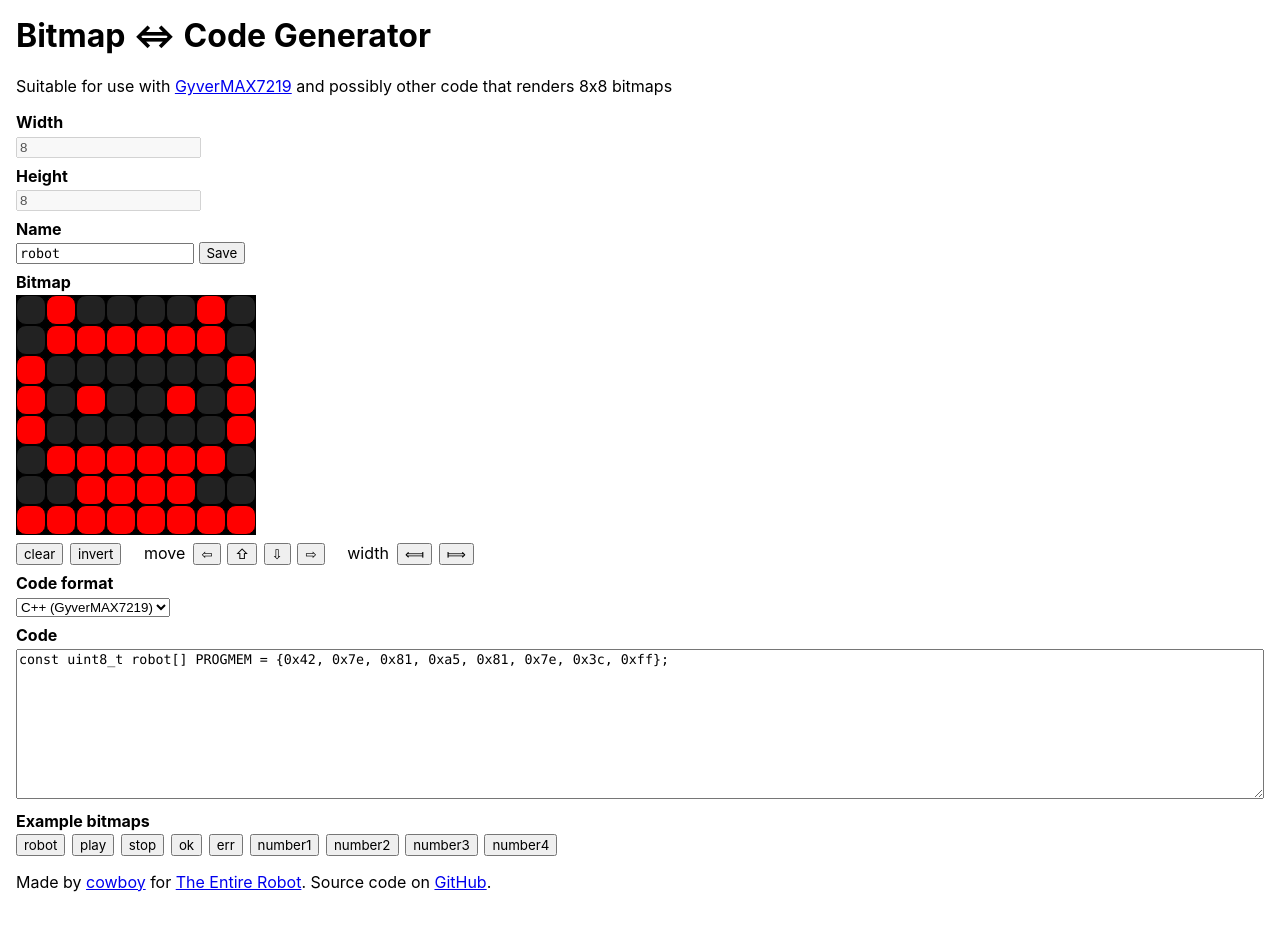
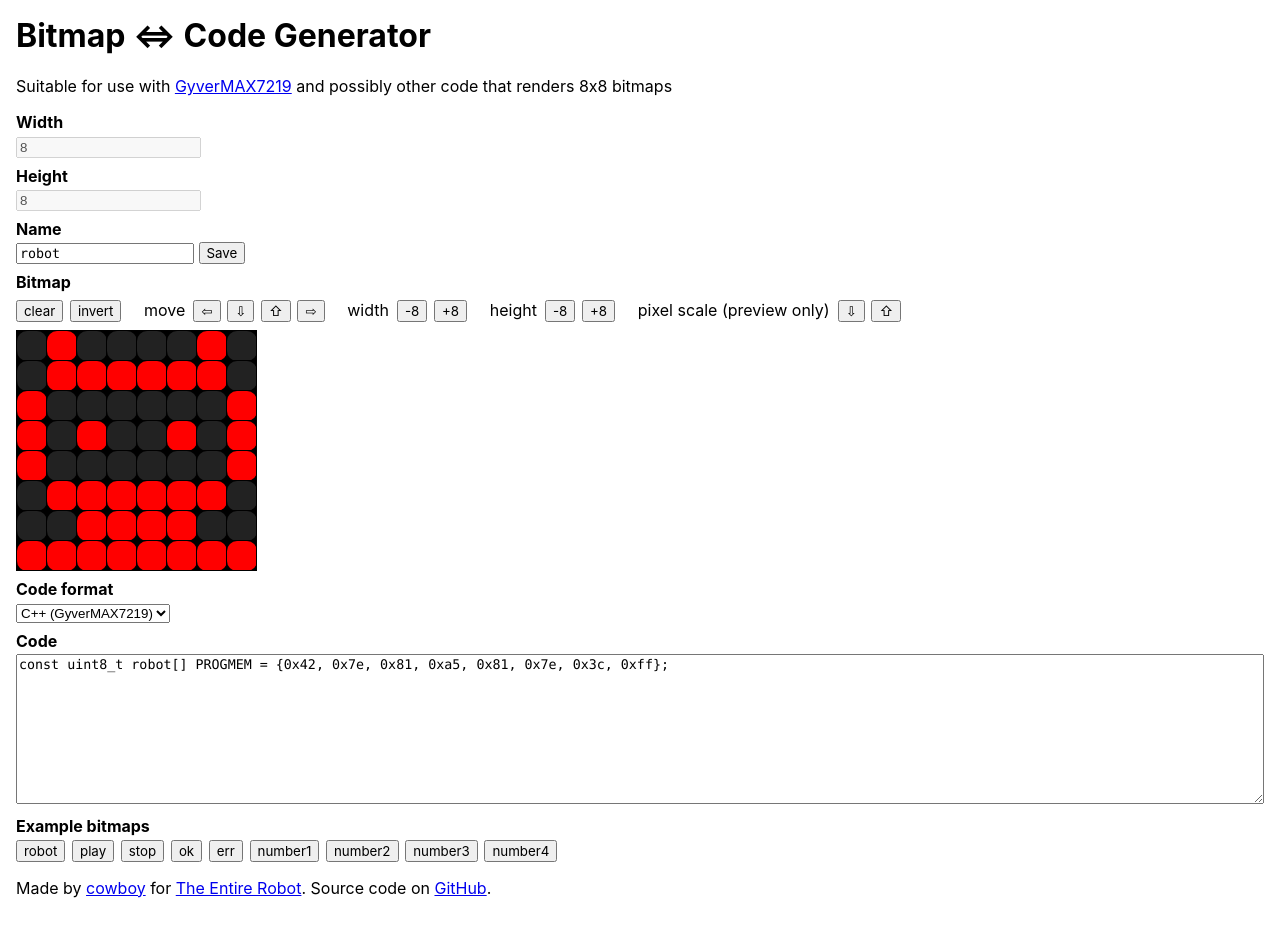
Before and after one commit to cowboy/bitmap-code-generator, a Next.js app: page / in a window 1280 px wide. Built offline with nearby package versions, Linux system fonts and the light colour scheme.

Commit message:
Allow height changing and bitmap scaline

```diff
--- a/components/Bitmap.js
+++ b/components/Bitmap.js
@@ -1,15 +1,14 @@
 import * as React from 'react'
 import cx from 'classnames'
-import { getWidth, widthMultiple } from './transforms'
+import { getSize, sizeMultiple } from './transforms'
 
 import styles from './Bitmap.module.css'
 
-export const Bitmap = ({ bitmap, width, onChange }) => {
+export const Bitmap = ({ bitmap, width, scale, onChange, onScale }) => {
   const [dragState, setDragState] = React.useState(null)
 
   const bitmap2arr = (bitmap) =>
     bitmap.split('\n').map((line) => {
-      console.log(line.length, width)
       if (line.length < width) {
         line += ' '.repeat(width - line.length)
       }
@@ -37,7 +36,6 @@ export const Bitmap = ({ bitmap, width, onChange }) => {
   }
 
   const mouseUp = (x, y) => () => {
-    console.log('mouseUp', x, y)
     setDragState(null)
   }
 
@@ -63,16 +61,58 @@ export const Bitmap = ({ bitmap, width, onChange }) => {
   const shiftD = updater((arr) => [...arr.slice(-1), ...arr.slice(0, -1)])
   const incW = updater((arr) => arr.map((row) => [...row, false]))
   const decW = updater((arr) => {
-    const width = getWidth(arr.map((row) => row.length))
-    const newWidth = Math.floor((width - 1) / widthMultiple) * widthMultiple
+    const width = getSize(arr.map((row) => row.length))
+    const newWidth = Math.floor((width - 1) / sizeMultiple) * sizeMultiple
     if (newWidth !== 0) {
       return arr.map((row) => row.slice(0, newWidth))
     }
   })
+  const incH = updater((arr) => [
+    ...arr,
+    ...Array.from({ length: sizeMultiple }, () =>
+      Array.from({ length: sizeMultiple }, () => false)
+    ),
+  ])
+  const decH = updater((arr) => {
+    const height = arr.length
+    const newHeight = Math.floor((height - 1) / sizeMultiple) * sizeMultiple
+    if (newHeight !== 0) {
+      return arr.slice(0, newHeight)
+    }
+  })
+
+  const setScale = (multiplier) => () => {
+    const value = multiplier * scale
+    onScale({ target: { value } })
+  }
 
   return (
     <>
-      <table className={styles.table} onMouseLeave={mouseLeave}>
+      <div className={styles.buttons}>
+        <button onClick={clear}>clear</button>
+        <button onClick={invert}>invert</button>
+        <span>move</span>
+        <button onClick={shiftL}>⇦</button>
+        <button onClick={shiftD}>⇩</button>
+        <button onClick={shiftU}>⇧</button>
+        <button onClick={shiftR}>⇨</button>
+        <span>width</span>
+        <button onClick={decW}>-{sizeMultiple}</button>
+        <button onClick={incW}>+{sizeMultiple}</button>
+        <span>height</span>
+        <button onClick={decH}>-{sizeMultiple}</button>
+        <button onClick={incH}>+{sizeMultiple}</button>
+        <span>pixel scale (preview only)</span>
+        <button onClick={setScale(0.5)}>⇩</button>
+        <button onClick={setScale(2)}>⇧</button>
+      </div>
+      <style>{`.${styles.table} { --cell-size: ${30 * scale}px; }`}</style>
+      <table
+        className={styles.table}
+        onMouseLeave={mouseLeave}
+        cellSpacing="0"
+        cellPadding="0"
+      >
         {bitmap2arr(bitmap).map((arr, y) => (
           <tr key={y} className={styles.row}>
             {arr.map((pixel, x) => (
@@ -87,18 +127,6 @@ export const Bitmap = ({ bitmap, width, onChange }) => {
           </tr>
         ))}
       </table>
-      <div className={styles.buttons}>
-        <button onClick={clear}>clear</button>
-        <button onClick={invert}>invert</button>
-        <span>move</span>
-        <button onClick={shiftL}>⇦</button>
-        <button onClick={shiftU}>⇧</button>
-        <button onClick={shiftD}>⇩</button>
-        <button onClick={shiftR}>⇨</button>
-        <span>width</span>
-        <button onClick={decW}>⟽</button>
-        <button onClick={incW}>⟾</button>
-      </div>
     </>
   )
 }
--- a/components/Bitmap.module.css
+++ b/components/Bitmap.module.css
@@ -1,6 +1,7 @@
 .table {
   --cell-size: 30px;
   border-collapse: collapse;
+  border-spacing: 0;
   background: #000;
 }
 
@@ -10,11 +11,12 @@
 }
 
 .cell {
-  display: inline-block;
   width: var(--cell-size);
   background: #222;
   border: 1px solid #000;
   border-radius: calc(var(--cell-size) / 3);
+  margin: 0;
+  padding: 0;
 }
 
 .cell.on {
--- a/components/transforms.js
+++ b/components/transforms.js
@@ -1,4 +1,7 @@
+import store from 'store2'
 import { formatters } from './formatters'
+
+const transformStore = store.namespace('transform')
 
 export const transform =
   (state) =>
@@ -11,15 +14,15 @@ export const transform =
       state
     )
 
-export const widthMultiple = 8
-export const getWidth = (rowWidths) => {
-  const maxRowWidth = Math.max(...rowWidths)
-  return Math.ceil(maxRowWidth / widthMultiple) * widthMultiple
+export const sizeMultiple = 8
+export const getSize = (sizes) => {
+  const maxSize = Math.max(...sizes)
+  return Math.ceil(maxSize / sizeMultiple) * sizeMultiple
 }
 
 export const parseBitmap = ({ bitmap }) => {
   const lines = bitmap.split('\n')
-  const width = getWidth(lines.map((s) => s.length))
+  const width = getSize(lines.map((s) => s.length))
   const array = lines.map((s) => {
     s += ' '.repeat(width)
     s = s.replace(/ /g, '0').replace(/[^0]/g, '1').slice(0, width)
@@ -52,7 +55,7 @@ export const validateBitmap = ({ width, array }) => {
 }
 
 export const validateCode = ({ array, name, format }) => {
-  const width = getWidth(array.map((n) => n.toString(2).length))
+  const width = getSize(array.map((n) => n.toString(2).length))
   const hexDigits = (Math.pow(2, width) - 1).toString(16).length
   const hexValue = (n) => {
     const hexStr = `${'0'.repeat(hexDigits)}${n.toString(16)}`.slice(-hexDigits)
@@ -66,11 +69,17 @@ export const validateCode = ({ array, name, format }) => {
 export const validateDimensions = ({ bitmap, array }) => {
   if (bitmap) {
     const lines = bitmap.split('\n')
-    const width = getWidth(lines.map((s) => s.length))
+    const width = getSize(lines.map((s) => s.length))
     const height = lines.length
     return { width, height }
   }
-  const width = getWidth(array.map((n) => n.toString(2).length))
+  const width = getSize(array.map((n) => n.toString(2).length))
   const height = array.length
   return { width, height }
 }
+
+export const validateScale = ({ scale = transformStore('scale') || 1 }) => {
+  scale = Math.max(0.5, Math.min(scale, 2))
+  transformStore('scale', scale)
+  return { scale }
+}
--- a/pages/index.js
+++ b/pages/index.js
@@ -11,6 +11,7 @@ import {
   validateBitmap,
   validateCode,
   validateDimensions,
+  validateScale,
 } from 'components/transforms'
 
 import styles from '../styles/Home.module.css'
@@ -22,18 +23,23 @@ const getStateFromPreset = (name, array, format) =>
   transform({ name, array, format })(
     validateDimensions,
     validateCode,
-    validateBitmap
+    validateBitmap,
+    validateScale
   )
 
-const initialState = getStateFromPreset(
-  defaultPreset,
-  getDefaultPreset(defaultPreset),
-  defaultFormatter
-)
+const initialState = {
+  ...getStateFromPreset(
+    defaultPreset,
+    getDefaultPreset(defaultPreset),
+    defaultFormatter
+  ),
+}
 
 const reducer = (state, { name, value }) => {
   const transformer = transform({ ...state, [name]: value })
   switch (name) {
+    case 'scale':
+      return transformer(validateScale)
     case 'bitmap':
       return transformer(parseBitmap, validateDimensions, validateCode)
     case 'code':
@@ -42,7 +48,7 @@ const reducer = (state, { name, value }) => {
     case 'format':
       return transformer(validateCode)
     case 'preset':
-      return getStateFromPreset(...value, state.format)
+      return { ...state, ...getStateFromPreset(...value, state.format) }
     default:
       return state
   }
@@ -53,7 +59,6 @@ export default function Home() {
   const update = useForceUpdate()
 
   const handleChange = (name) => (event) => {
-    console.log(name, event.target.value)
     const value = event.target.value
     dispatch({ name, value })
   }
@@ -98,7 +103,11 @@ export default function Home() {
         <textarea value={state.bitmap} onChange={handleChange('bitmap')} />
       </label> */}
       <h3>Bitmap</h3>
-      <Bitmap {...state} onChange={handleChange('bitmap')} />
+      <Bitmap
+        {...state}
+        onChange={handleChange('bitmap')}
+        onScale={handleChange('scale')}
+      />
       <label>
         <h3>Code format</h3>
         <select onChange={handleChange('format')}>
```
